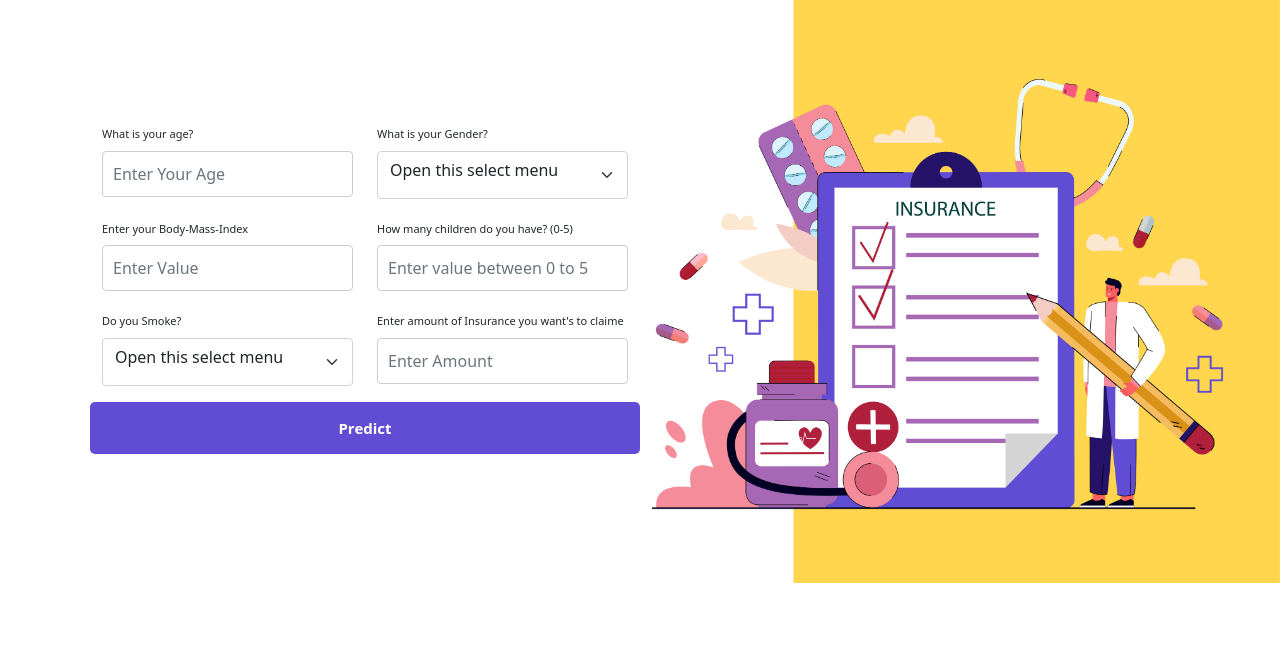
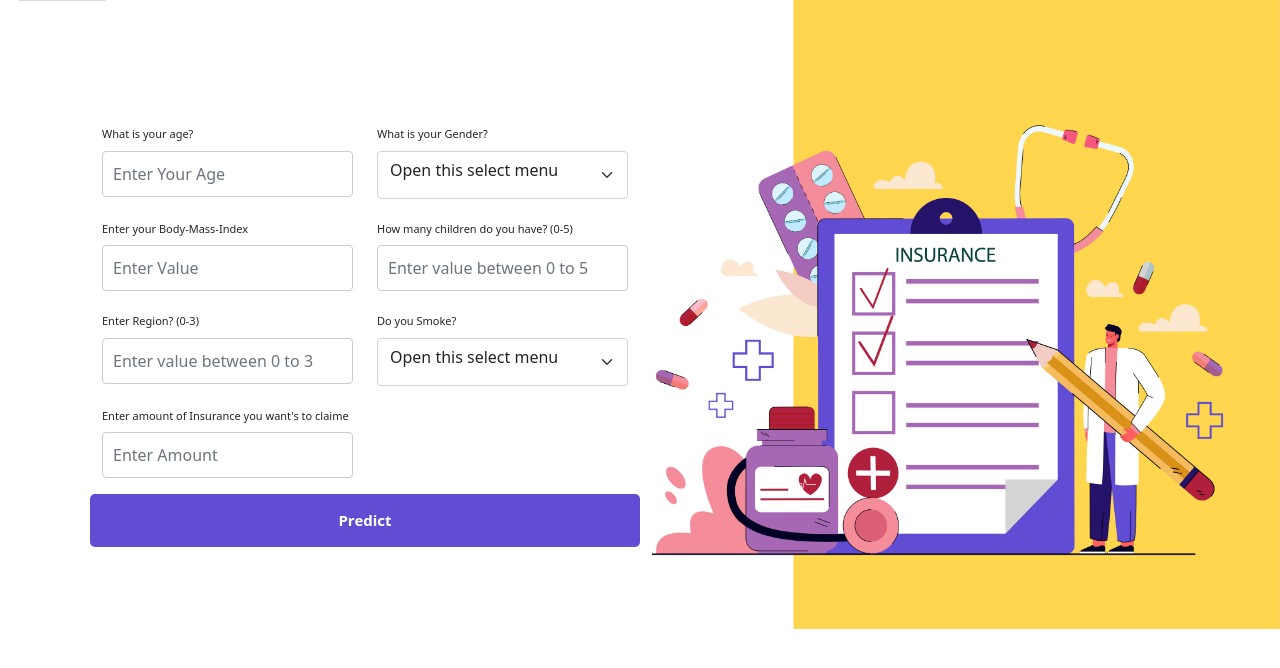
Before and after one commit to saurabh-028/health-insurance-premium-prediction, a Flask app: page / in a window 1280 px wide. Shown: the top 668 px of the page. Run offline with Flask 2, Linux system fonts and the light colour scheme; parts of the project's set-up code (start-up, migrations or seed data) failed here and were passed over.

Commit message:
Add files via upload

```diff
--- a/templates/index.html
+++ b/templates/index.html
@@ -60,6 +60,14 @@
                             </div>
                             <div class="col-lg-6">
                                 <div class="mb-3">
+                                    <label for="exampleInputindex" class="form-label">Enter Region? (0-3)</label>
+                                    <input id="region" name="region" type="number " class="form-control" placeholder="Enter value between 0 to 3">
+
+                                </div>
+
+                            </div>
+                            <div class="col-lg-6">
+                                <div class="mb-3">
                                     <label for="exampleInputsmoke" class="form-label">Do you Smoke?</label>
                                     <select name="smoker" id="smoker" required="required" class="form-select" aria-label="Default select example">
                                         <option selected>Open this select menu</option>
@@ -72,7 +80,7 @@
                             <div class="col-lg-6">
                                 <div class="mb-3">
                                     <label for="exampleInputregion" class="form-label">Enter amount of Insurance you want's to claime</label>
-                                    <input iid="charges" name="charges" type="number " class="form-control" placeholder="Enter Amount ">
+                                    <input id="charges" name="charges" type="number " class="form-control" placeholder="Enter Amount ">
 
                                 </div>
                             </div>
```
